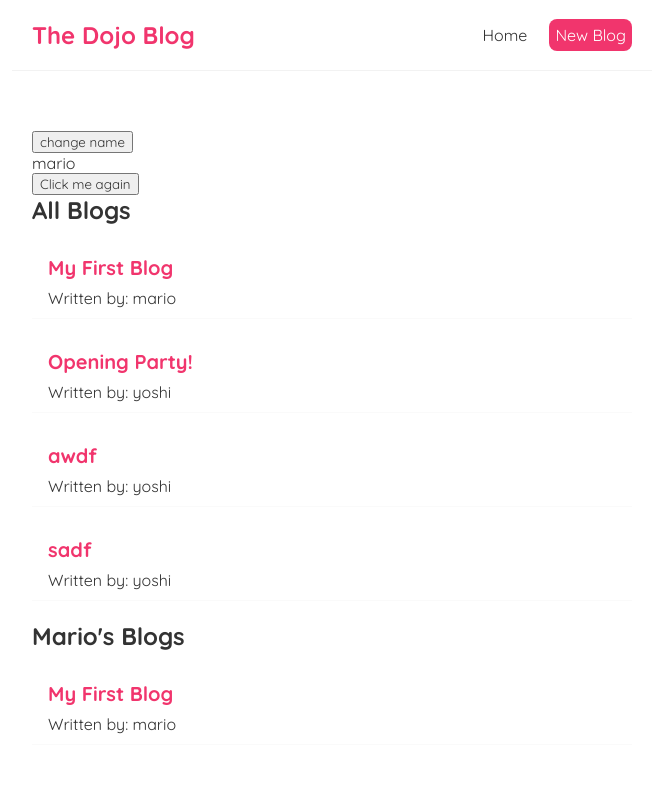
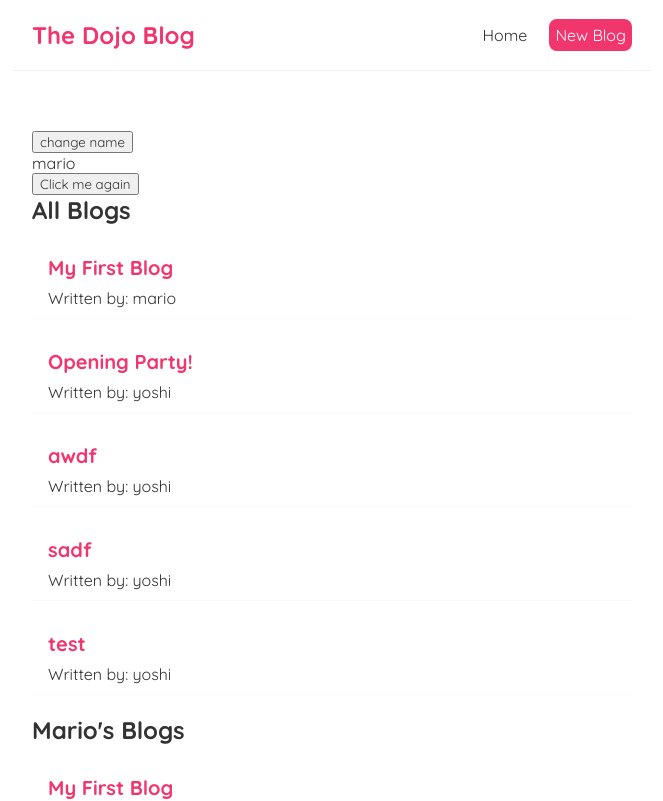
Before and after one commit to Lindsaykinn/Dojo-Blog-React-Example, a React (Create React App) app: page / in a window 1280 px wide. Shown: the top 801 px of the page, without its empty margins (308-971 px from the left). Built offline with nearby package versions, Linux system fonts and the light colour scheme; data requests are answered from the project's data file; the HTML template or start-up script is replaced by a standard one.

Commit message:
added redirect useHistory to Create.js

```diff
--- a/data/db.json
+++ b/data/db.json
@@ -23,6 +23,12 @@
       "body": "asdf",
       "author": "yoshi",
       "id": 4
+    },
+    {
+      "title": "test",
+      "body": "test",
+      "author": "yoshi",
+      "id": 5
     }
   ]
 }
--- a/src/Create.js
+++ b/src/Create.js
@@ -1,10 +1,12 @@
 import { useState } from "react";
+import { useHistory } from 'react-router-dom'
 
 const Create = () => {
   const [title, setTitle] = useState('')
   const [body, setBody] = useState('')
   const [author, setAuthor] = useState('mario')
   const [isPending, setIsPending] = useState(false)
+  const history = useHistory()
 
   const handleSubmit = (e) =>{
     e.preventDefault()
@@ -20,7 +22,11 @@ const Create = () => {
     }).then(() => {
       console.log('new blog added')
       setIsPending(false)
+      // history.go(-1)
+      history.push('/')
     })
+
+
   }
 
   return (
```
